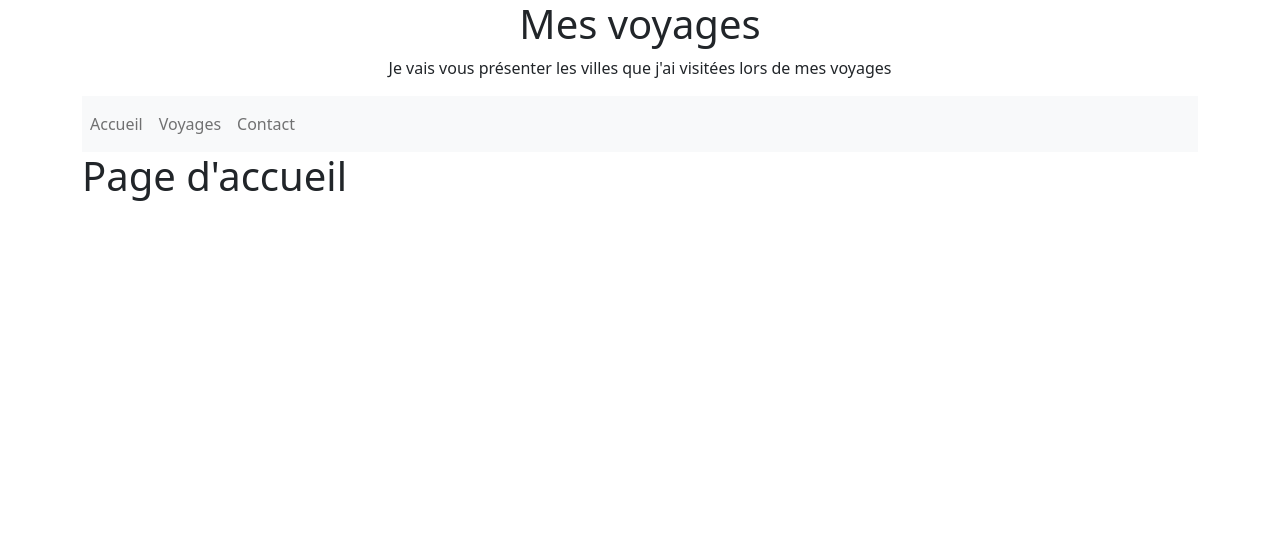
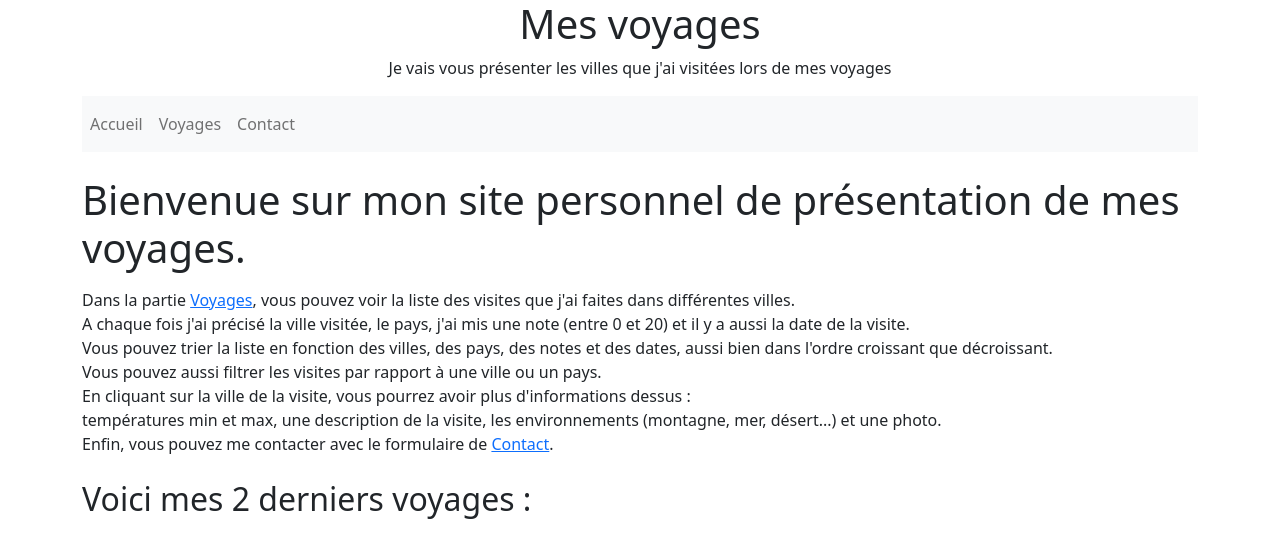
Before and after one commit to kentinperrat-ai/mesvoyages, a Symfony app: template templates/pages/accueil.html.twig in a window 1280 px wide. Shown: the top 558 px of the page. Run offline with Twig, Linux system fonts and the light colour scheme; the template is opened without the code that fills it, so the values that code supplies are empty; some libraries are stand-ins or nearby versions.

Commit message:
"Phase 22 : page d'accueil"

```diff
--- a/src/Controller/AccueilController.php
+++ b/src/Controller/AccueilController.php
@@ -34,7 +34,10 @@ class AccueilController extends AbstractController {
 
     #[Route('/', name: 'accueil')]
     public function index(): Response {
-        return $this->render("pages/accueil.html.twig");
+        $visites = $this->repository->findLastTwo();
+        return $this->render("pages/accueil.html.twig", [
+            'visites' => $visites
+        ]);
     }
 
     #[Route('/voyages', name: 'voyages')]
--- a/templates/pages/accueil.html.twig
+++ b/templates/pages/accueil.html.twig
@@ -1,6 +1,46 @@
 {% extends "basefront.html.twig" %}
 
 {% block body %}
-    <h1>Page d'accueil</h1>
+    <h1 class="mt-4">Bienvenue sur mon site personnel de présentation de mes voyages.</h1>
 
+    <p class="mt-3">
+        Dans la partie <a href="{{ path('voyages') }}">Voyages</a>, vous pouvez voir la liste des visites que j'ai faites dans différentes villes.<br>
+        A chaque fois j'ai précisé la ville visitée, le pays, j'ai mis une note (entre 0 et 20) et il y a aussi la date de la visite.<br>
+        Vous pouvez trier la liste en fonction des villes, des pays, des notes et des dates, aussi bien dans l'ordre croissant que décroissant.<br>
+        Vous pouvez aussi filtrer les visites par rapport à une ville ou un pays.<br>
+        En cliquant sur la ville de la visite, vous pourrez avoir plus d'informations dessus :<br>
+        températures min et max, une description de la visite, les environnements (montagne, mer, désert...) et une photo.<br>
+        Enfin, vous pouvez me contacter avec le formulaire de <a href="{{ path('contact') }}">Contact</a>.
+    </p>
+
+    <h2 class="mt-4">Voici mes 2 derniers voyages :</h2>
+
+    <div class="row mt-3">
+        {% for visite in visites %}
+            <div class="col-md-6 mb-4">
+                <div class="row align-items-center">
+                    <div class="col-5">
+                        {% if visite.imageName %}
+                            <img src="{{ asset('images/visites/' ~ visite.imageName) }}" alt="{{ visite.ville }}" class="img-fluid">
+                        {% endif %}
+                    </div>
+                    <div class="col-7">
+                        <div>{{ visite.datecreationString }}</div>
+                        <div class="h4">
+                            <a href="{{ path('voyages.showone', {'id': visite.id}) }}">{{ visite.ville }}</a>
+                        </div>
+                        <div>{{ visite.pays }}</div>
+                        <div class="mt-2">{{ visite.note }}/20</div>
+                        <div>t° entre {{ visite.tempmin }}° et {{ visite.tempmax }}°</div>
+                        <div class="mt-1">
+                            <strong>Environnements :</strong><br>
+                            {% for environnement in visite.environnements %}
+                                {{ environnement.nom }}
+                            {% endfor %}
+                        </div>
+                    </div>
+                </div>
+            </div>
+        {% endfor %}
+    </div>
 {% endblock %}
```
Also changed, not shown: src/Repository/VisiteRepository.php (+17 -35 lines).
